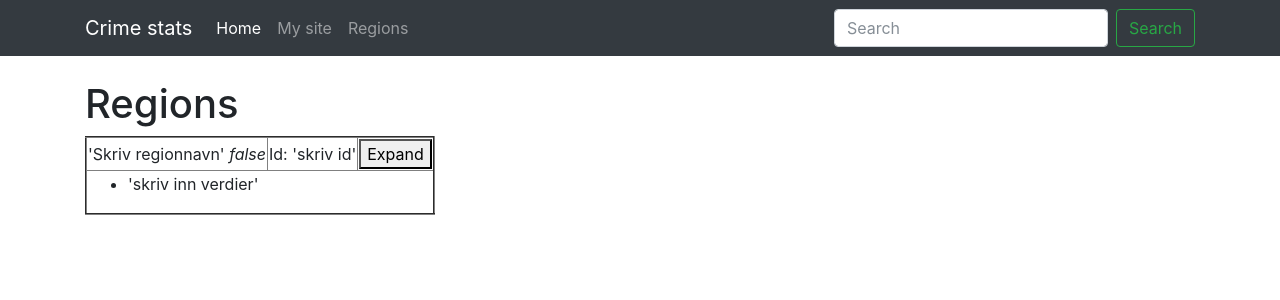
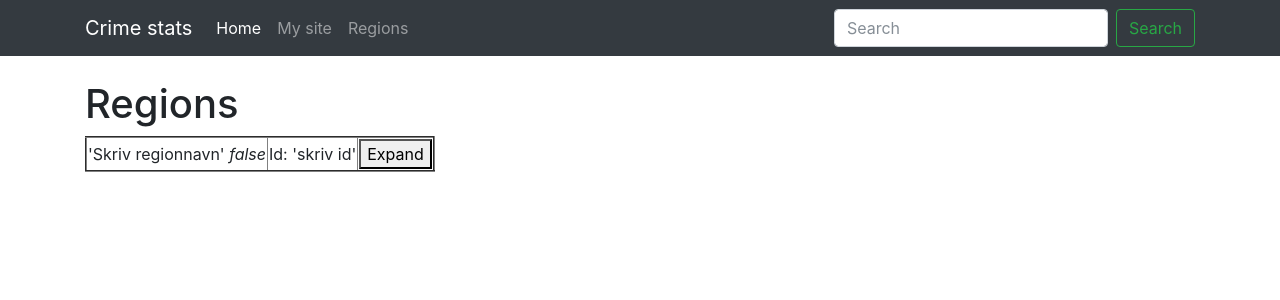
Before and after one commit to ph10m/crime-statistics-norway, an Angular app in the folder web/: page /regions in a window 1280 px wide. Shown: the top 300 px of the page. Built offline with nearby package versions, Linux system fonts and the light colour scheme.

Commit message:
First working expand-collapse

```diff
--- a/web/src/app/regions/regions.component.html
+++ b/web/src/app/regions/regions.component.html
@@ -2,8 +2,6 @@
 
 <br>
     <h1>Regions</h1>
-    <div ng-controller="itemsController" class="box">
-
         <table border="2">
             <tr ng-repeat-start="region in regions">
                 <td>
@@ -17,7 +15,7 @@
                     </button>
                 </td>
             </tr>
-            <tr class="expanded">
+            <div *ngIf="expanded==true">
                 <td colspan="3">
                     <ul>
                         <!-- <li ng-repeat="value in group.values"> -->
@@ -26,7 +24,5 @@
                         </li>
                     </ul>
                 </td>
-            </tr>
+            </div>
         </table>
-
-    </div>
```
